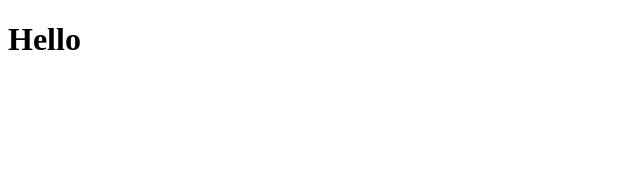
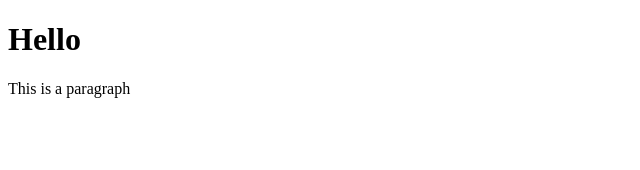
Before and after one commit to asjadezazi/coaching_frontend, a React (Vite) app in the folder coaching_frontend/: page / in a window 1280 px wide. Shown: the top 170 px of the page, without its empty margins (0-640 px from the left). Built offline with nearby package versions, Linux system fonts and the light colour scheme.

Commit message:
app jsx changes

```diff
--- a/coaching_frontend/src/App.jsx
+++ b/coaching_frontend/src/App.jsx
@@ -3,6 +3,7 @@ function App() {
   return (
     <>
      <h1>Hello</h1>
+     <p>This is a paragraph</p>
     </>
   )
 }
```
